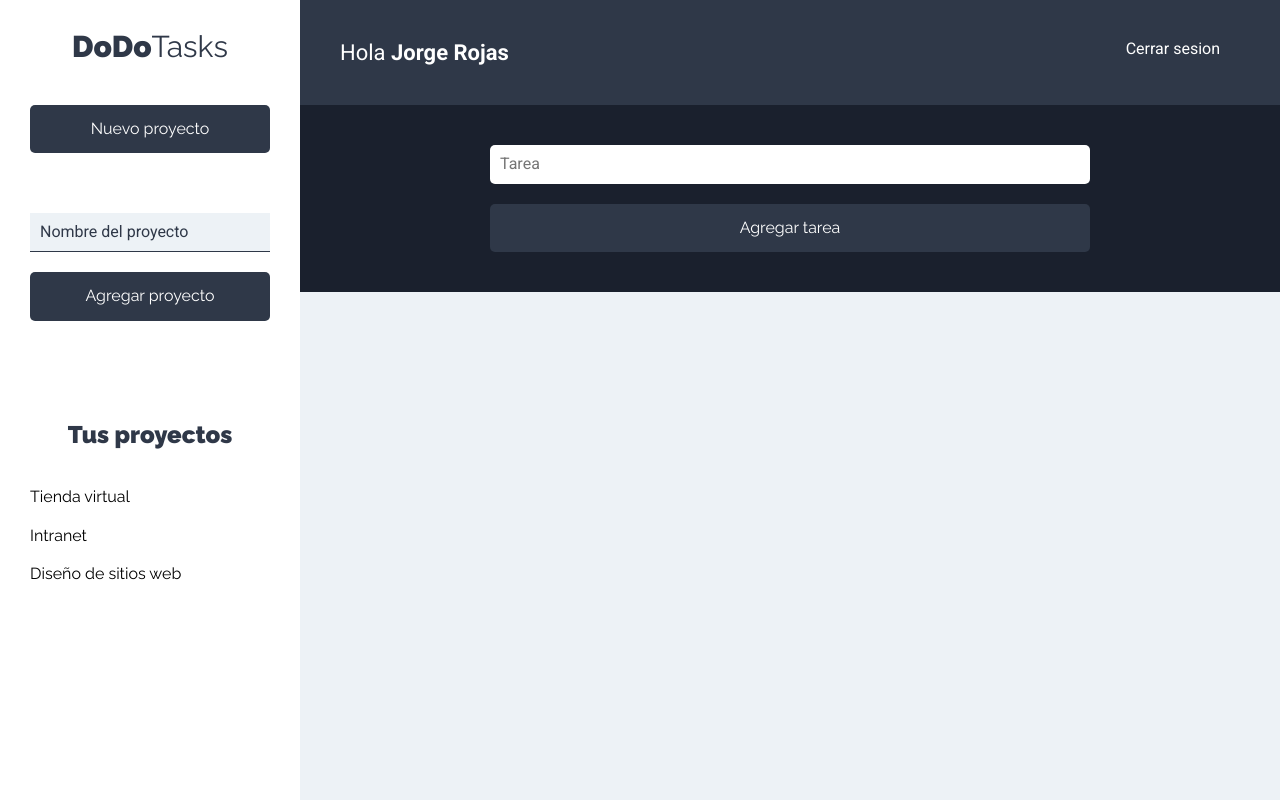
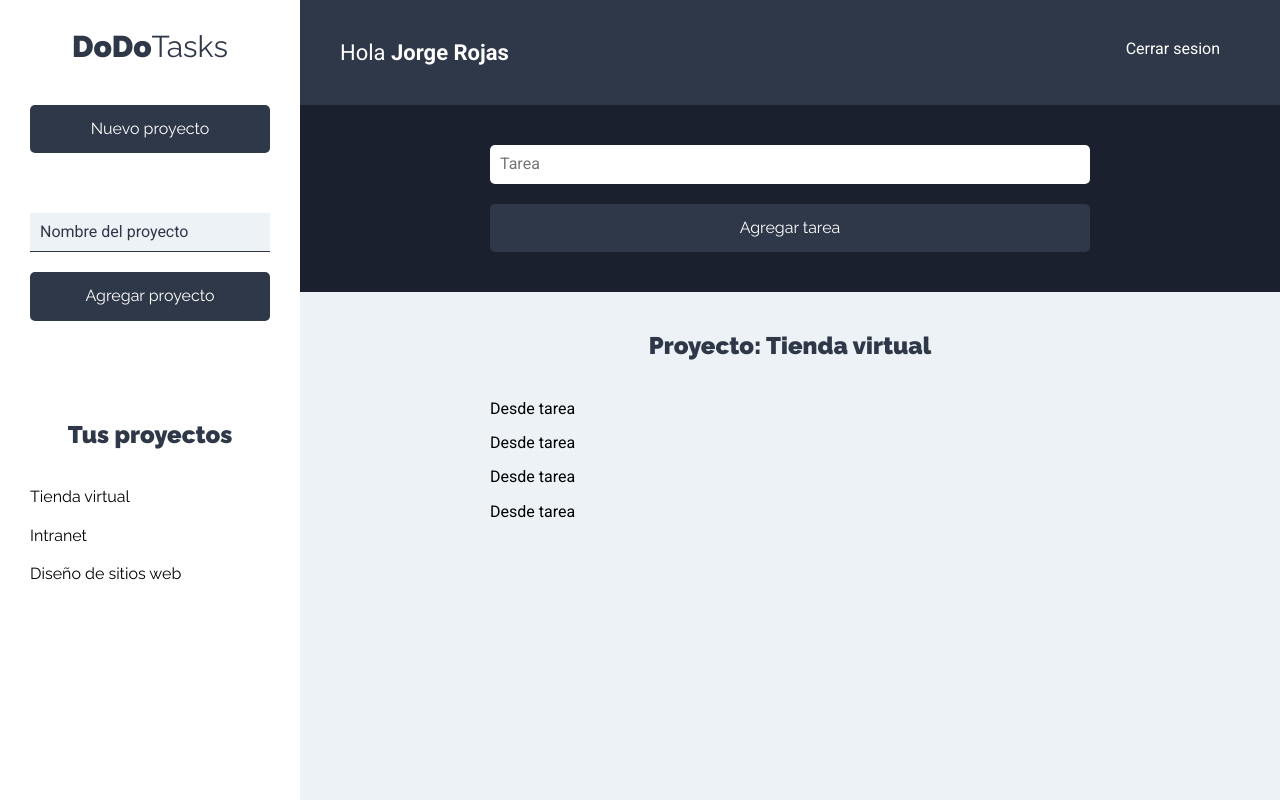
Before and after one commit to JorgeRod2594/react-mern, a React (Create React App) app in the folder cliente/: page /proyectos in a window 1280 px wide. Built offline with nearby package versions, Linux system fonts and the light colour scheme.

Commit message:
Creando lista de tareas

```diff
--- a/cliente/src/components/proyectos/Proyectos.jsx
+++ b/cliente/src/components/proyectos/Proyectos.jsx
@@ -2,6 +2,8 @@
 import Sidebar from '../layout/Sidebar'
 import Bar from '../layout/Bar'
 import FormTarea from '../tareas/FormTarea'
+import ListadoTareas from '../tareas/ListadoTareas'
+
 
 const Proyectos = () => {
     //Este es el contenedor principal
@@ -18,7 +20,7 @@
                 <main>
                     <FormTarea />
                     <div className="contenedor-tareas">
-
+                        <ListadoTareas />
                     </div>
                 </main>
             </div>
--- a/cliente/src/components/tareas/FormTarea.jsx
+++ b/cliente/src/components/tareas/FormTarea.jsx
@@ -3,6 +3,7 @@
 const FormTarea = () => {
 
 //Este componente sera el formulario de las tareas asociadas aun proyecto
+//Con este formulario se utilizará para crear una tarea o modificar una existente.
     return (
         <div className="formulario">
             <form>
--- a/cliente/src/components/tareas/ListadoTareas.jsx
+++ b/cliente/src/components/tareas/ListadoTareas.jsx
@@ -0,0 +1,39 @@
+import React, { Fragment } from 'react'
+import Tarea from './Tarea'
+//Este componente se muestra en Proyectos
+
+const ListadoTareas = () => {
+//El objetivo de este componente es que al dar clic en algun proyecto, la información
+//del mismo se muestre en este componente para poder editarlo y en caso de querer crear
+//una tarea para un proyecto sirva para crear la misma.
+
+    //estos datos son temporales, sirven para verificar el funcionamiento del componente
+
+    //El primer key es el nombre de la tarea y el segudo si esta terminado o no.
+    const tareasProyecto = [
+        {nombre: 'Elegir Plataforma', estado: true},
+        {nombre: 'Elegir colores', estado: false},
+        {nombre: 'Elegir plataformas de pago', estado: true},
+        {nombre: 'Elegir hosting', estado: false},
+    ];
+
+    return (
+        <Fragment>
+            <h2>Proyecto: Tienda virtual</h2>
+
+            <ul className="listado-tareas">
+                {tareasProyecto.length === 0 //utilizamos un ternario para mostrar la información
+                    ? (<li className="tarea"><p>No hay tareas</p></li>)
+
+                    : tareasProyecto.map(tarea => ( //damos por implicito el return del componente tarea
+                            <Tarea
+                                tarea={tarea}
+                            /> //como prop hacia el componente.
+                        ))
+                }
+            </ul>
+        </Fragment>
+     );
+}
+
+export default ListadoTareas;
--- a/cliente/src/components/tareas/Tarea.jsx
+++ b/cliente/src/components/tareas/Tarea.jsx
@@ -0,0 +1,9 @@
+import React from 'react'
+//Este componente se muestra en ListadoTareas
+const Tarea = () => {
+    return (
+        <p>Desde tarea</p>
+     );
+}
+
+export default Tarea;
```
